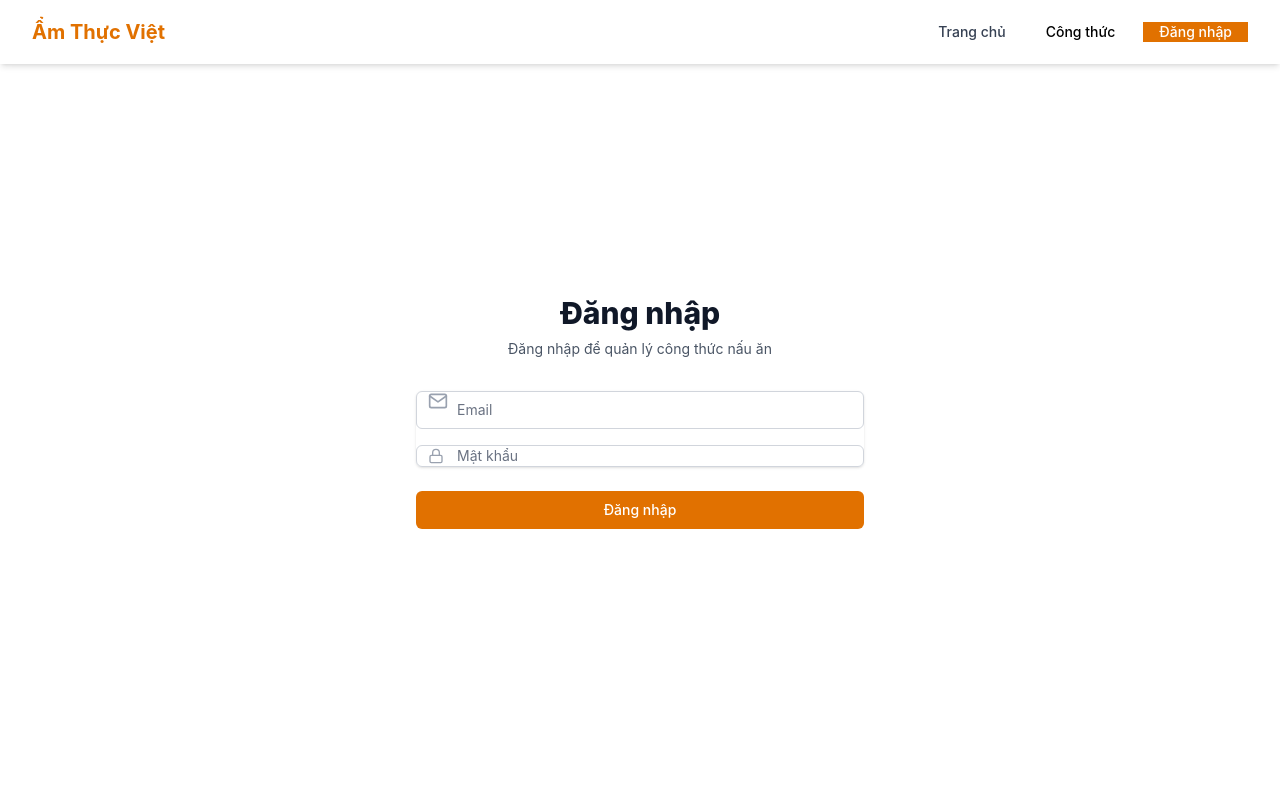
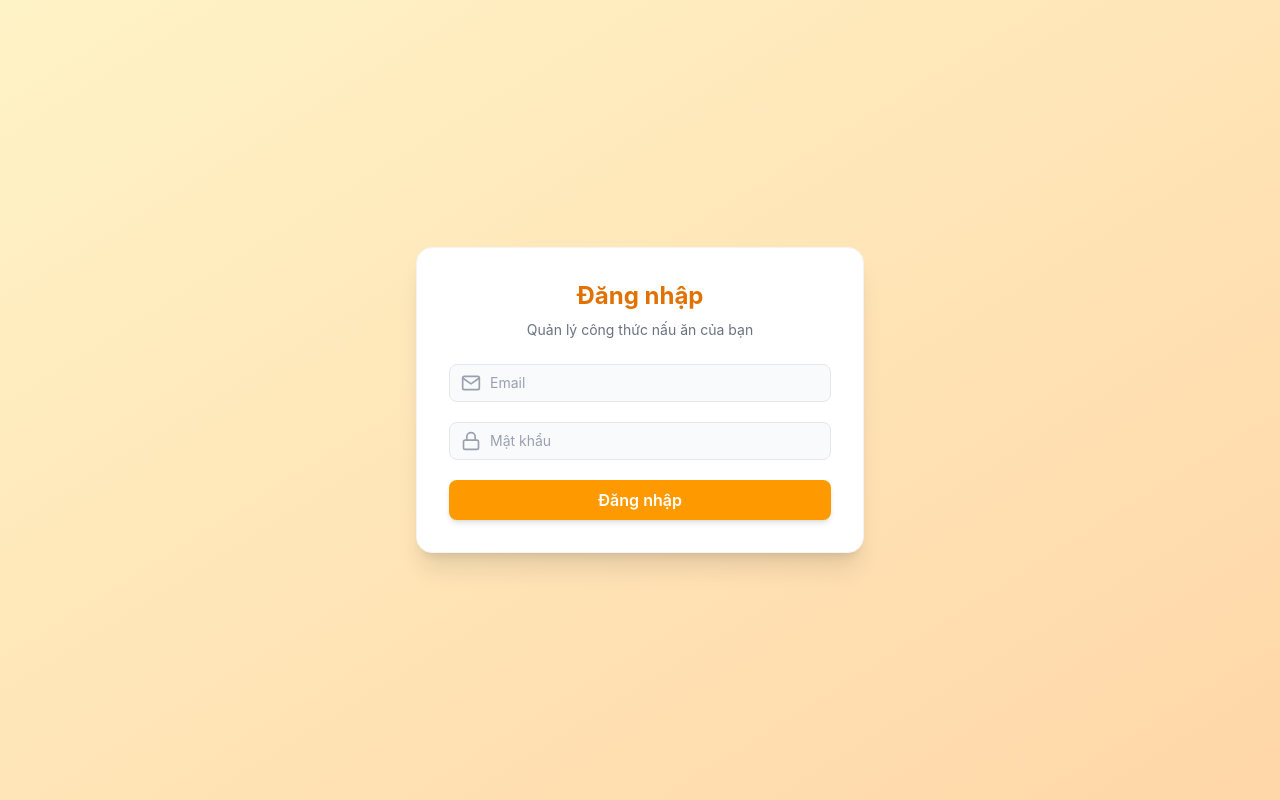
Before and after one commit to bao7754/Project-Final-Admin-FE, a React (Vite) app: page /login in a window 1280 px wide. Built offline with nearby package versions, Linux system fonts and the light colour scheme.

Commit message:
hotfix ui login

```diff
--- a/src/components/Navbar.jsx
+++ b/src/components/Navbar.jsx
@@ -1,12 +1,19 @@
 import React, { useState } from 'react';
-import { Link, useNavigate } from 'react-router-dom';
+import { Link, useNavigate, useLocation } from 'react-router-dom';
 import { FiMenu, FiX, FiLogOut } from 'react-icons/fi';
 import useAuthStore from '../store/authStore';
 
 const Navbar = () => {
   const { user, isAuthenticated, logout } = useAuthStore();
   const navigate = useNavigate();
+  const location = useLocation();
   const [isMenuOpen, setIsMenuOpen] = useState(false);
+
+  // Ẩn Navbar trên trang login (và các trang khác nếu cần)
+  const hideNavbarRoutes = ['/login'];
+  if (hideNavbarRoutes.includes(location.pathname)) {
+    return null;
+  }
 
   const handleLogout = () => {
     logout();
@@ -15,14 +22,18 @@
 
   return (
     <nav className="bg-white shadow-md fixed w-full z-50">
-      <div className="max-w-7xl mx-auto px-4 sm:px-6 lg:px-8"><div className="flex justify-between h-16">
+      <div className="max-w-7xl mx-auto px-4 sm:px-6 lg:px-8">
+        <div className="flex justify-between h-16">
           <div className="flex items-center">
             <Link to="/" className="flex-shrink-0 flex items-center">
-            <span className="text-xl font-bold text-amber-600">Ẩm Thực Việt</span></Link>
-        </div><div className="hidden md:flex items-center space-x-4">
+              <span className="text-xl font-bold text-amber-600">Ẩm Thực Việt</span>
+            </Link>
+          </div>
+          <div className="hidden md:flex items-center space-x-4">
             <Link to="/" className="px-3 py-2 rounded-md text-sm font-medium text-gray-700 hover:text-amber-600 hover:bg-amber-50">
               Trang chủ
-          </Link><Link to="/recipes" className="px-3 py-2 rounded-md text-sm font-medium text-gray-700hover:text-amber-600 hover:bg-amber-50">
+            </Link>
+            <Link to="/recipes" className="px-3 py-2 rounded-md text-sm font-medium text-gray-700 hover:text-amber-600 hover:bg-amber-50">
               Công thức
             </Link>
             {isAuthenticated && (
@@ -31,79 +42,96 @@
               </Link>
             )}
             {isAuthenticated ? (
-            <div className="relative ml-3"><div className="flex items-center space-x-3"><span className="text-sm font-medium text-gray-700">{user?.username}</span>  <div className="flex items-center justify-center h-8 w-8rounded-full bg-amber-100 text-amber-800">
-              {user?.username.charAt(0).toUpperCase()}
+              <div className="relative ml-3">
+                <div className="flex items-center space-x-3">
+                  <span className="text-sm font-medium text-gray-700">{user?.username}</span>
+                  <div className="flex items-center justify-center h-8 w-8 rounded-full bg-amber-100 text-amber-800">
+                    {user?.username?.charAt(0)?.toUpperCase()}
                   </div>
                   <button onClick={handleLogout}
                     className="p-1 rounded-full text-gray-500 hover:text-amber-600 focus:outline-none"
                   >
-                <FiLogOut className="h-5 w-5" />  </button>
+                    <FiLogOut className="h-5 w-5" />
+                  </button>
                 </div>
               </div>
             ) : (
               <Link
                 to="/login"
-              className="px-4 py-2rounded-md text-sm font-medium text-white bg-amber-600 hover:bg-amber-700"
-            >Đăng nhập
+                className="px-4 py-2 rounded-md text-sm font-medium text-white bg-amber-600 hover:bg-amber-700"
+              >
+                Đăng nhập
               </Link>
-          )}</div>
+            )}
+          </div>
           <div className="flex items-center md:hidden">
             <button
               onClick={() => setIsMenuOpen(!isMenuOpen)}
               className="p-2 rounded-md text-gray-500 hover:text-amber-600 hover:bg-gray-100 focus:outline-none"
             >
               {isMenuOpen ? <FiX className="h-6 w-6" /> : <FiMenu className="h-6 w-6" />}
-          </button></div>
-      </div></div>
-      {
-        isMenuOpen && (<div className="md:hidden">
-          <div className="px-2pt-2 pb-3 space-y-1 sm:px-3">
+            </button>
+          </div>
+        </div>
+      </div>
+      {isMenuOpen && (
+        <div className="md:hidden">
+          <div className="px-2 pt-2 pb-3 space-y-1 sm:px-3">
             <Link
               to="/"
-              className="block px-3 py-2 rounded-md text-base font-medium text-gray-700 hover:text-amber-600hover:bg-amber-50" onClick={() => setIsMenuOpen(false)}
-            >Trang chủ
+              className="block px-3 py-2 rounded-md text-base font-medium text-gray-700 hover:text-amber-600 hover:bg-amber-50"
+              onClick={() => setIsMenuOpen(false)}
+            >
+              Trang chủ
             </Link>
             <Link
               to="/recipes"
-              className="block px-3py-2 rounded-md text-base font-medium text-gray-700 hover:text-amber-600 hover:bg-amber-50"
+              className="block px-3 py-2 rounded-md text-base font-medium text-gray-700 hover:text-amber-600 hover:bg-amber-50"
               onClick={() => setIsMenuOpen(false)}
             >
               Công thức
             </Link>
-
-            {isAuthenticated && (<Link
+            {isAuthenticated && (
+              <Link
                 to="/dashboard"
-              className="block px-3 py-2rounded-md text-base font-medium text-gray-700hover:text-amber-600 hover:bg-amber-50"
+                className="block px-3 py-2 rounded-md text-base font-medium text-gray-700 hover:text-amber-600 hover:bg-amber-50"
                 onClick={() => setIsMenuOpen(false)}
               >
                 Dashboard
               </Link>
-            )}</div>
+            )}
+          </div>
           <div className="pt-4 pb-3 border-t border-gray-200">
             {isAuthenticated ? (
               <div className="flex items-center px-5">
                 <div className="flex-shrink-0">
-                  <div className="flex items-center justify-center h-10 w-10rounded-full bg-amber-100 text-amber-800">
-                    {user?.username.charAt(0).toUpperCase()}
-                  </div></div><div className="ml-3"><div className="text-base font-medium text-gray-800">{user?.username}</div>
+                  <div className="flex items-center justify-center h-10 w-10 rounded-full bg-amber-100 text-amber-800">
+                    {user?.username?.charAt(0)?.toUpperCase()}
+                  </div>
+                </div>
+                <div className="ml-3">
+                  <div className="text-base font-medium text-gray-800">{user?.username}</div>
                   <div className="text-sm font-medium text-gray-500">{user?.email}</div>
                 </div>
-                <button onClick={handleLogout} className="ml-auto p-1 rounded-full text-gray-500 hover:text-amber-600 focus:outline-none"
-                >
+                <button onClick={handleLogout} className="ml-auto p-1 rounded-full text-gray-500 hover:text-amber-600 focus:outline-none">
                   <FiLogOut className="h-6 w-6" />
                 </button>
               </div>
             ) : (
               <div className="px-5">
-                <Link to="/login"
-                  className="block text-center px-4 py-2rounded-md text-base font-medium text-white bg-amber-600 hover:bg-amber-700" onClick={() => setIsMenuOpen(false)}
-                >  Đăng nhập</Link></div>
+                <Link
+                  to="/login"
+                  className="block text-center px-4 py-2 rounded-md text-base font-medium text-white bg-amber-600 hover:bg-amber-700"
+                  onClick={() => setIsMenuOpen(false)}
+                >
+                  Đăng nhập
+                </Link>
+              </div>
             )}
           </div>
-        </div >
-        )
-      }
-    </nav >
+        </div>
+      )}
+    </nav>
   );
 };
 
--- a/src/pages/Login.jsx
+++ b/src/pages/Login.jsx
@@ -9,63 +9,88 @@
 
   const onSubmit = (data) => {
     loginMutation.mutate(data);
-  }; return (
-    <div className="min-h-screen flex items-center justify-center bg-gray-50py-12 px-4 sm:px-6 lg:px-8">
-      <div className="max-w-md w-full space-y-8">
+  };
+
+  return (
+    <div className="min-h-screen flex items-center justify-center bg-gradient-to-br from-amber-100 to-orange-200">
+      <div className="w-full max-w-md bg-white rounded-2xl shadow-xl border border-gray-100 p-8">
+        {/* Header */}
+        <div className="mb-6 text-center">
+          <h2 className="text-2xl font-bold text-amber-600">Đăng nhập</h2>
+          <p className="text-gray-500 text-sm mt-2">Quản lý công thức nấu ăn của bạn</p>
+        </div>
+
+        <form className="space-y-5" onSubmit={handleSubmit(onSubmit)}>
           <div>
-          <h2 className="mt-6 text-center text-3xl font-extrabold text-gray-900">Đăng nhập</h2>
-          <p className="mt-2 text-center text-sm text-gray-600">Đăng nhập để quản lý công thức nấu ăn
-          </p>
-        </div>
-        <form className="mt-8 space-y-6" onSubmit={handleSubmit(onSubmit)}><div className="rounded-md shadow-sm -space-y-px">
-          <div className="relative mb-4">
-            <div className="absolute inset-y-0left-0 pl-3 flex items-center pointer-events-none"><FiMail className="h-5 w-5 text-gray-400" />
-            </div>
+            <div className="relative">
+              <span className="absolute inset-y-0 left-3 flex items-center text-gray-400">
+                <FiMail className="h-5 w-5" />
+              </span>
               <input
                 id="email"
-              type="email" autoComplete="email"
-              className={`appearance-none rounded-md relative block w-full pl-10 pr-3 py-2 border ${errors.email ? 'border-red-300' : 'border-gray-300'
-                } placeholder-gray-500 text-gray-900 focus:outline-none focus:ring-amber-500 focus:border-amber-500 focus:z-10 sm:text-sm`}
+                type="email"
+                autoComplete="email"
+                className={`block w-full rounded-lg pl-10 pr-3 py-2 border transition-all duration-200 bg-gray-50 focus:bg-white ${errors.email
+                    ? 'border-red-400 focus:border-red-500'
+                    : 'border-gray-200 focus:border-amber-500'
+                  } placeholder-gray-400 text-gray-900 focus:outline-none focus:ring-0 sm:text-sm`}
                 placeholder="Email"
                 {...register('email', {
                   required: 'Email là bắt buộc',
                   pattern: {
-                  value: /^[A-Z0-9._%+-]+@[A-Z0-9.-]+\.[A-Z]{2,}$/i, message: 'Email không hợp lệ'
-                }
+                    value: /^[A-Z0-9._%+-]+@[A-Z0-9.-]+\.[A-Z]{2,}$/i,
+                    message: 'Email không hợp lệ',
+                  },
                 })}
               />
-            {errors.email && <p className="mt-1 text-sm text-red-600">{errors.email.message}</p>}
             </div>
+            {errors.email && (
+              <p className="mt-1 text-xs text-red-600">{errors.email.message}</p>
+            )}
+          </div>
+
+          <div>
             <div className="relative">
-            <div className="absolute inset-y-0 left-0 pl-3 flex items-center pointer-events-none"><FiLock className="h-5w-5 text-gray-400" />
-            </div>
+              <span className="absolute inset-y-0 left-3 flex items-center text-gray-400">
+                <FiLock className="h-5 w-5" />
+              </span>
               <input
                 id="password"
                 type="password"
                 autoComplete="current-password"
-              className={`appearance-none rounded-md relative block w-full pl-10 pr-3py-2 border ${errors.password ? 'border-red-300' : 'border-gray-300'
-                } placeholder-gray-500 text-gray-900 focus:outline-none focus:ring-amber-500 focus:border-amber-500 focus:z-10 sm:text-sm`}
+                className={`block w-full rounded-lg pl-10 pr-3 py-2 border transition-all duration-200 bg-gray-50 focus:bg-white ${errors.password
+                    ? 'border-red-400 focus:border-red-500'
+                    : 'border-gray-200 focus:border-amber-500'
+                  } placeholder-gray-400 text-gray-900 focus:outline-none focus:ring-0 sm:text-sm`}
                 placeholder="Mật khẩu"
                 {...register('password', {
                   required: 'Mật khẩu là bắt buộc',
                   minLength: {
                     value: 6,
-                  message: 'Mật khẩu phải có ít nhất 6ký tự'
-                }
+                    message: 'Mật khẩu phải có ít nhất 6 ký tự',
+                  },
                 })}
               />
-            {errors.password && <p className="mt-1 text-sm text-red-600">{errors.password.message}</p>}
             </div>
+            {errors.password && (
+              <p className="mt-1 text-xs text-red-600">{errors.password.message}</p>
+            )}
           </div>
 
-          <div>
           <button
             type="submit"
-              disabled={loginMutation.isPending} className="group relative w-full flex justify-center py-2 px-4 border border-transparent text-sm font-medium rounded-md text-white bg-amber-600 hover:bg-amber-700 focus:outline-none focus:ring-2focus:ring-offset-2 focus:ring-amber-500 disabled:opacity-50"
+            disabled={loginMutation.isPending}
+            className="w-full py-2 px-4 rounded-lg text-white font-semibold bg-amber-500 hover:bg-amber-600 transition-all duration-150 shadow-md active:scale-95 disabled:opacity-60"
           >
-              {loginMutation.isPending ? 'Đang xử lý...' : 'Đăng nhập'}
+            {loginMutation.isPending ? (
+              <span className="flex items-center justify-center gap-2">
+                <span className="w-4 h-4 border-2 border-white/40 border-t-white rounded-full animate-spin"></span>
+                Đang xử lý...
+              </span>
+            ) : (
+              'Đăng nhập'
+            )}
           </button>
-          </div>
         </form>
       </div>
     </div>
```
Lines whose indentation alone changed are shown as unchanged.
